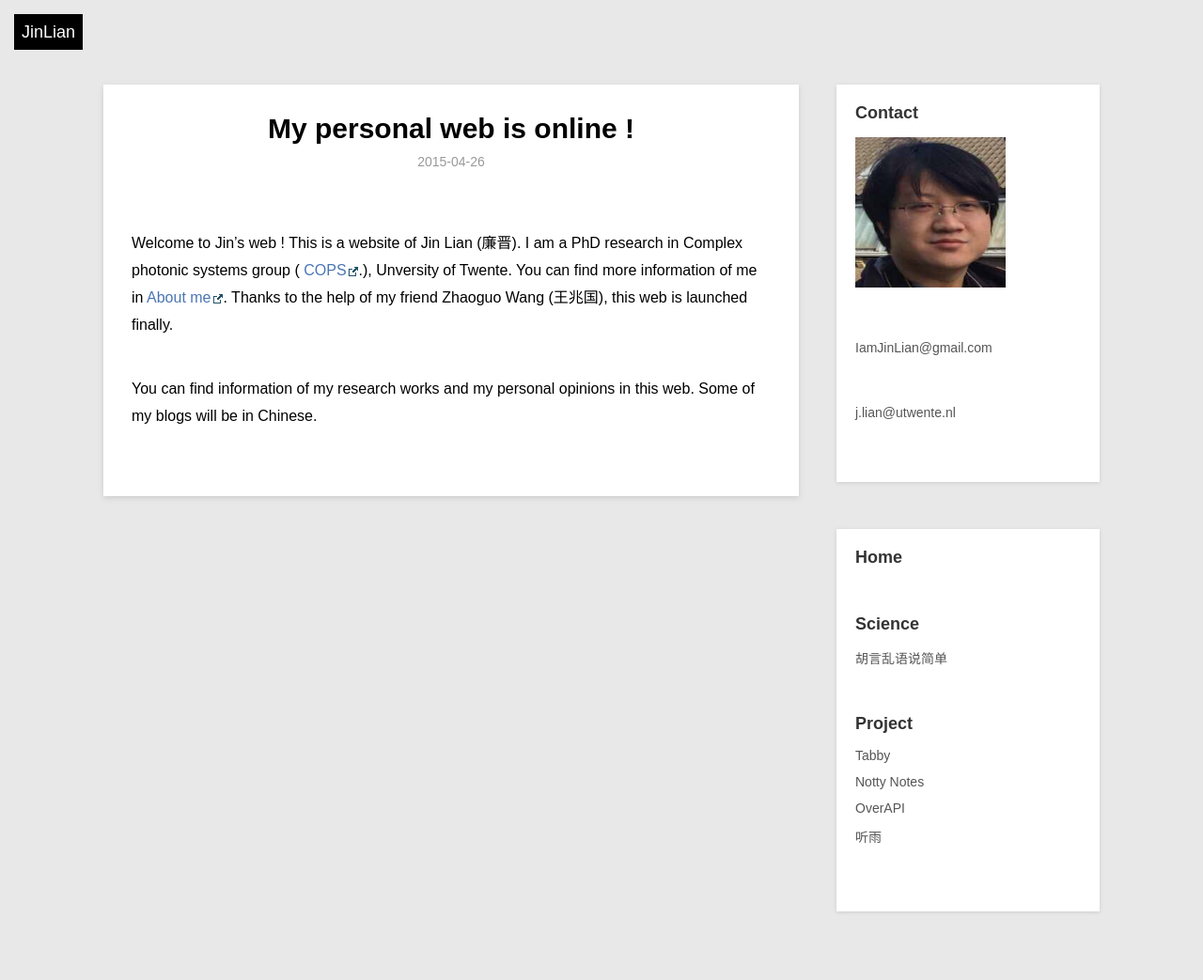
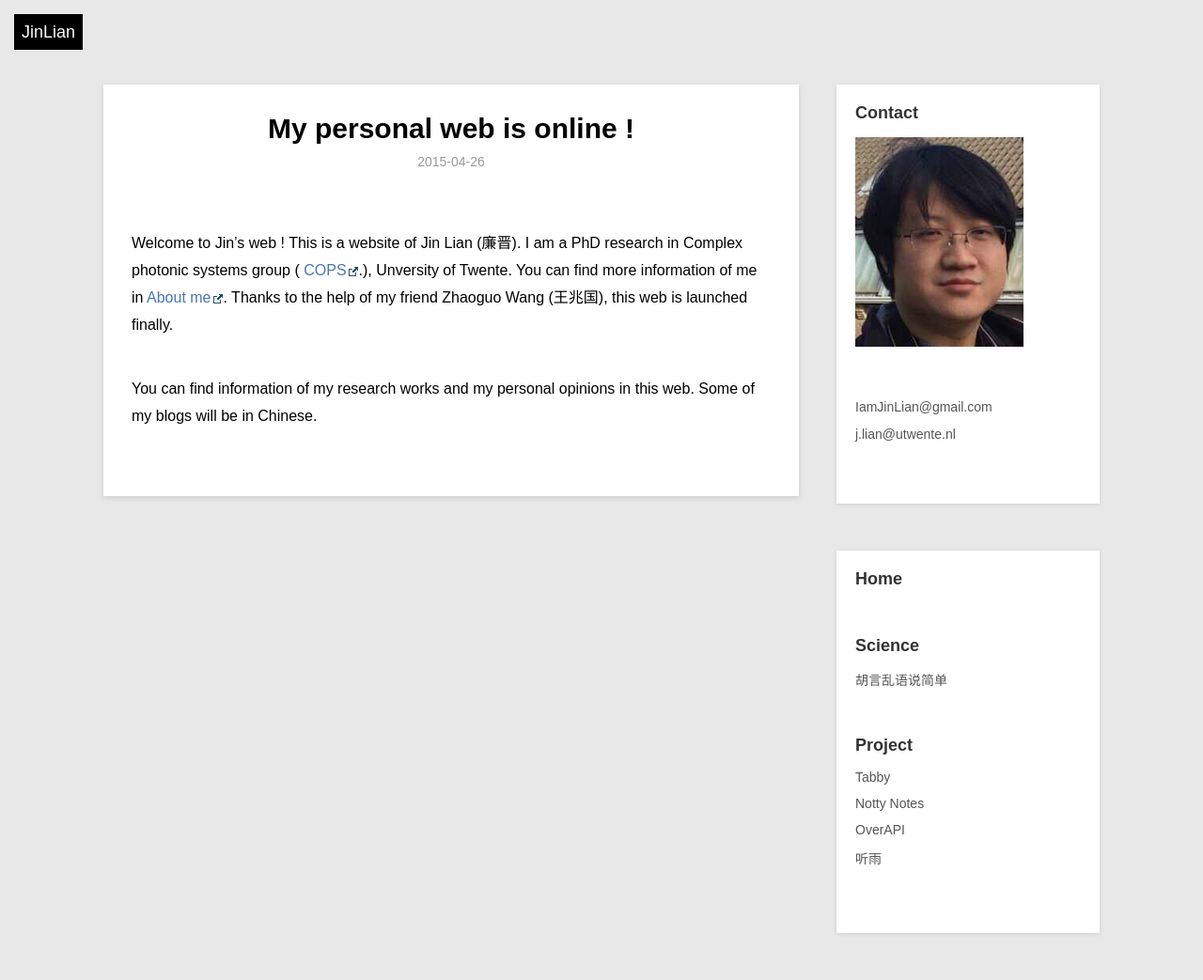
Before and after one commit to lianjinsuper/lianjinsuper.github.io, a Jekyll site: the page built from _posts/home/2015-04-26-web-now-online.md, in a window 1280 px wide. Shown: the whole page at 94% size. Built offline with Jekyll 4.4.1, drawn with Linux system fonts in a browser that asks for light colours; Markdown is read by kramdown in place of the engine named in the settings; before the commit the page ends 1020 px from its top, so only the background shows below that.

Commit message:
internal

```diff
--- a/_layouts/post.html
+++ b/_layouts/post.html
@@ -21,9 +21,8 @@
     </div>
        <div class="sidenav">
        <h2>Contact</h2>
-       <p><img src=http://lianjin.me/images/face/face.png alt="Smiley face" height="160" width="160"></p>
-        <p><a href="mailto:IamJinLian@gmail.com">IamJinLian@gmail.com</a></p>
-        <p><a href="mailto:j.lian@utwente.nl">j.lian@utwente.nl</a></p>
+       <p><img src=http://lianjin.me/images/face/face.png alt="Smiley face" height="223" width="179"></p>
+        <p><a href="mailto:IamJinLian@gmail.com">IamJinLian@gmail.com</a> <a href="mailto:j.lian@utwente.nl">j.lian@utwente.nl</a></p>
       </div>
       <div class="sidenav">
         <h2>Home</h2>
```
